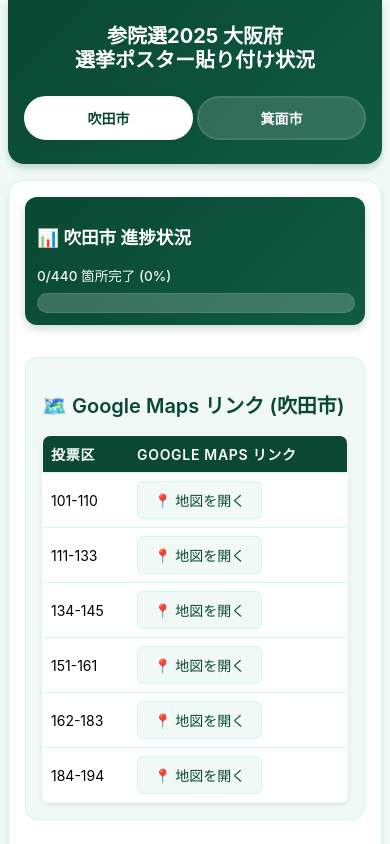
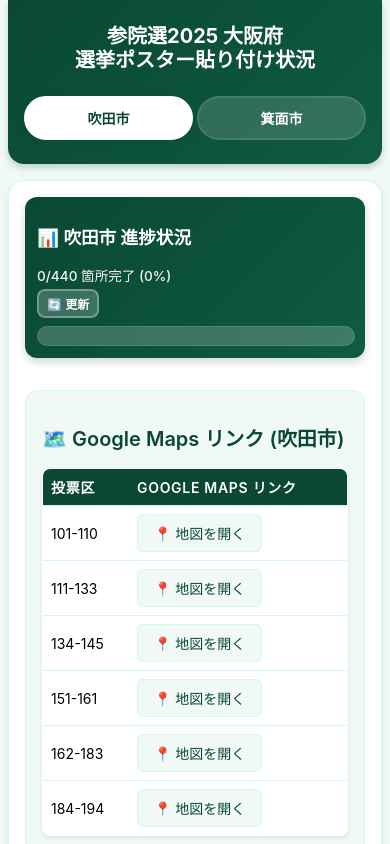
Before and after one commit to rrakira/sanin2025-osaka-poster, a React (Create React App) app: page / in a window 390 px wide. Shown: the top 844 px of the page. Built offline with nearby package versions, Linux system fonts and the light colour scheme; no server answers.

Commit message:
removed location name on each location. added reload button next to progress bar

```diff
--- a/src/App.css
+++ b/src/App.css
@@ -97,12 +97,52 @@
   display: flex;
   justify-content: space-between;
   align-items: center;
+  gap: 1rem;
 }
 
 .progress-text {
   font-size: 1rem;
   font-weight: 500;
   color: rgba(255, 255, 255, 0.95);
+}
+
+.refresh-button {
+  background: rgba(255, 255, 255, 0.2);
+  color: white;
+  border: 2px solid rgba(255, 255, 255, 0.3);
+  padding: 0.5rem 1rem;
+  border-radius: 0.5rem;
+  cursor: pointer;
+  font-size: 0.875rem;
+  font-weight: 600;
+  transition: all 0.3s ease;
+  display: flex;
+  align-items: center;
+  gap: 0.25rem;
+  backdrop-filter: blur(10px);
+  white-space: nowrap;
+}
+
+.refresh-button:hover:not(:disabled) {
+  background: rgba(255, 255, 255, 0.3);
+  border-color: rgba(255, 255, 255, 0.5);
+  transform: translateY(-2px);
+  box-shadow: 0 4px 8px rgba(0, 0, 0, 0.2);
+}
+
+.refresh-button:disabled {
+  opacity: 0.7;
+  cursor: not-allowed;
+  transform: none;
+}
+
+.refresh-button.refreshing {
+  animation: refreshSpin 1s linear infinite;
+}
+
+@keyframes refreshSpin {
+  0% { transform: rotate(0deg); }
+  100% { transform: rotate(360deg); }
 }
 
 .progress-bar-container {
@@ -791,6 +831,11 @@
     font-size: 0.9rem;
   }
 
+  .refresh-button {
+    padding: 0.375rem 0.75rem;
+    font-size: 0.8rem;
+  }
+
   .progress-bar {
     height: 20px;
   }
@@ -871,6 +916,11 @@
     font-size: 0.85rem;
   }
 
+  .refresh-button {
+    padding: 0.25rem 0.5rem;
+    font-size: 0.75rem;
+  }
+
   .progress-bar {
     height: 18px;
   }
--- a/src/App.js
+++ b/src/App.js
@@ -16,6 +16,7 @@ function App() {
     minoo: {},
     suita: {}
   });
+  const [isRefreshing, setIsRefreshing] = useState(false);
 
   // CSVデータをJSONに変換する関数
   const csvToJson = (csvText) => {
@@ -210,6 +211,58 @@ function App() {
     updateMemoAPI(city, districtId, locationId, memo);
   };
 
+  // 最新データを取得する更新機能
+  const refreshData = async () => {
+    setIsRefreshing(true);
+    try {
+      // APIから最新の状態データを読み込み
+      const [minooStates, suitaStates] = await Promise.all([
+        loadStatesFromAPI('minoo'),
+        loadStatesFromAPI('suita')
+      ]);
+
+      // チェック状態を新しいフォーマットに変換
+      const convertCheckStates = (states) => {
+        const converted = {};
+        for (const [key, value] of Object.entries(states || {})) {
+          if (typeof value === 'boolean') {
+            // 既存の単純なboolean値を新しいフォーマットに変換
+            converted[key] = {
+              checked: value,
+              lastUpdated: null // 既存データには日時がないため null
+            };
+          } else if (typeof value === 'object' && value !== null) {
+            // 既に新しいフォーマットの場合はそのまま使用
+            converted[key] = value;
+          } else {
+            // その他の場合はfalseとして扱う
+            converted[key] = {
+              checked: false,
+              lastUpdated: null
+            };
+          }
+        }
+        return converted;
+      };
+
+      setCheckStates({
+        minoo: convertCheckStates(minooStates.checkStates),
+        suita: convertCheckStates(suitaStates.checkStates)
+      });
+
+      setMemos({
+        minoo: minooStates.memos || {},
+        suita: suitaStates.memos || {}
+      });
+
+    } catch (error) {
+      console.error('データの更新に失敗しました:', error);
+      alert('データの更新に失敗しました。もう一度お試しください。');
+    } finally {
+      setIsRefreshing(false);
+    }
+  };
+
   if (loading) {
     return (
       <div className="loading">
@@ -247,6 +300,8 @@ function App() {
           memos={memos[activeTab] || {}}
           onCheckStateChange={updateCheckState}
           onMemoChange={updateMemo}
+          onRefresh={refreshData}
+          isRefreshing={isRefreshing}
         />
       </main>
     </div>
--- a/src/components/VotingDistrict.js
+++ b/src/components/VotingDistrict.js
@@ -445,9 +445,7 @@ const VotingDistrict = ({
                     >
                       {copySuccess[locationKey] ? '✅ コピー済み' : '📍 住所をコピー'}
                     </button>
-                    {location.remark && (
-                      <div className="location-remark">備考: {location.remark}</div>
-                    )}
+
                     {locationCheckData.lastUpdated && (
                       <div className="last-updated small">
                         最終更新: {formatDateTime(locationCheckData.lastUpdated)}
--- a/src/components/VotingDistrictsList.js
+++ b/src/components/VotingDistrictsList.js
@@ -7,7 +7,9 @@ const VotingDistrictsList = ({
   checkStates,
   memos,
   onCheckStateChange,
-  onMemoChange
+  onMemoChange,
+  onRefresh,
+  isRefreshing
 }) => {
   // Google Mapsリンクデータ
   const mapsLinksData = {
@@ -49,7 +51,8 @@ const VotingDistrictsList = ({
       // チェック済みの掲示場所をカウント
       locations.forEach(location => {
         const locationKey = `${districtId}-${location.number}`;
-        if (checkStates[locationKey]) {
+        const checkData = checkStates[locationKey];
+        if (checkData?.checked) {
           completedLocations++;
         }
       });
@@ -87,6 +90,14 @@ const VotingDistrictsList = ({
             <span className="progress-text">
               {progress.completed}/{progress.total} 箇所完了 ({progress.percentage}%)
             </span>
+            <button
+              className={`refresh-button ${isRefreshing ? 'refreshing' : ''}`}
+              onClick={onRefresh}
+              disabled={isRefreshing}
+              title="最新の状況に更新"
+            >
+              {isRefreshing ? '🔄 更新中...' : '🔄 更新'}
+            </button>
           </div>
           <div className="progress-bar-container">
             <div className="progress-bar">
```
